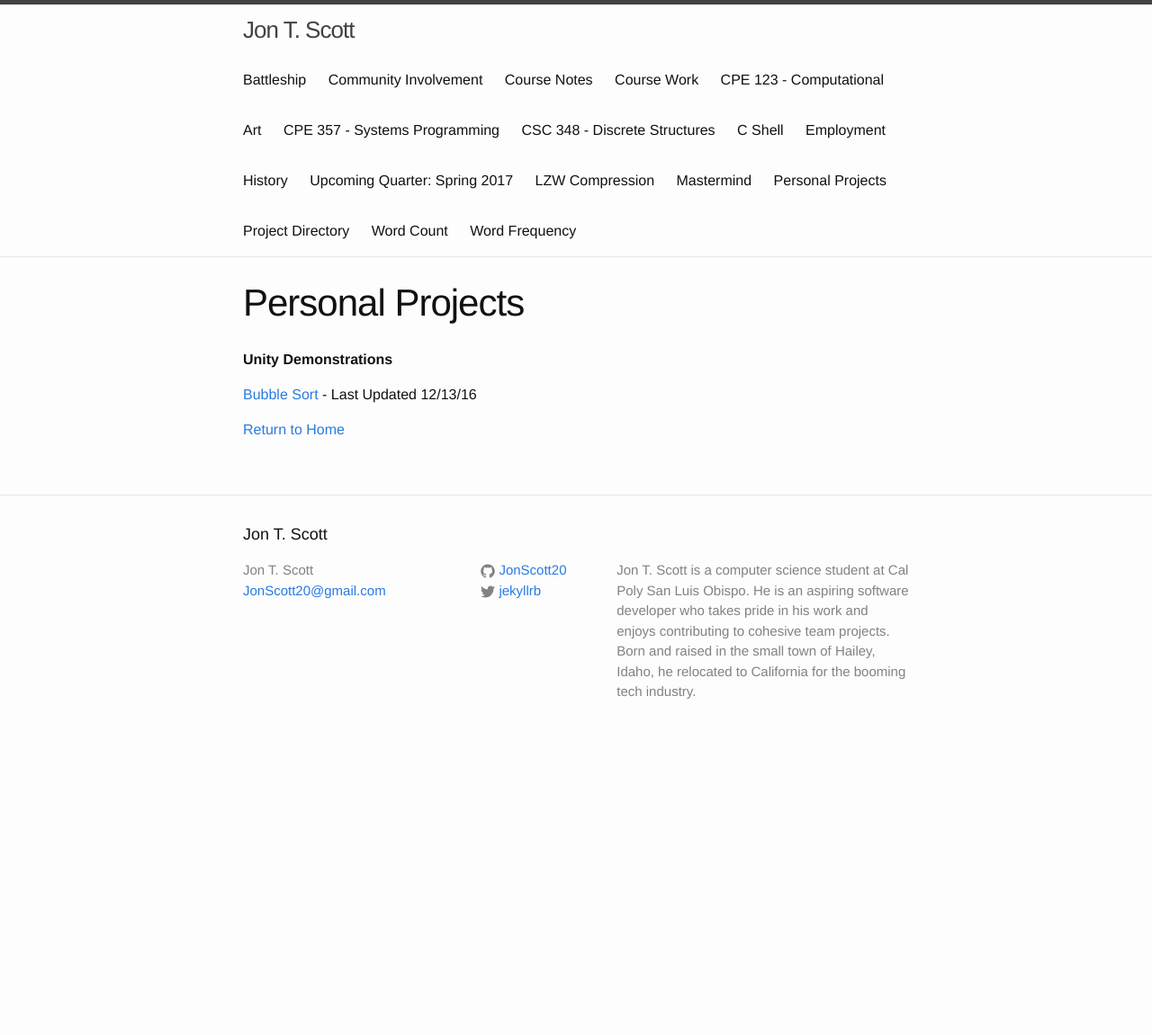
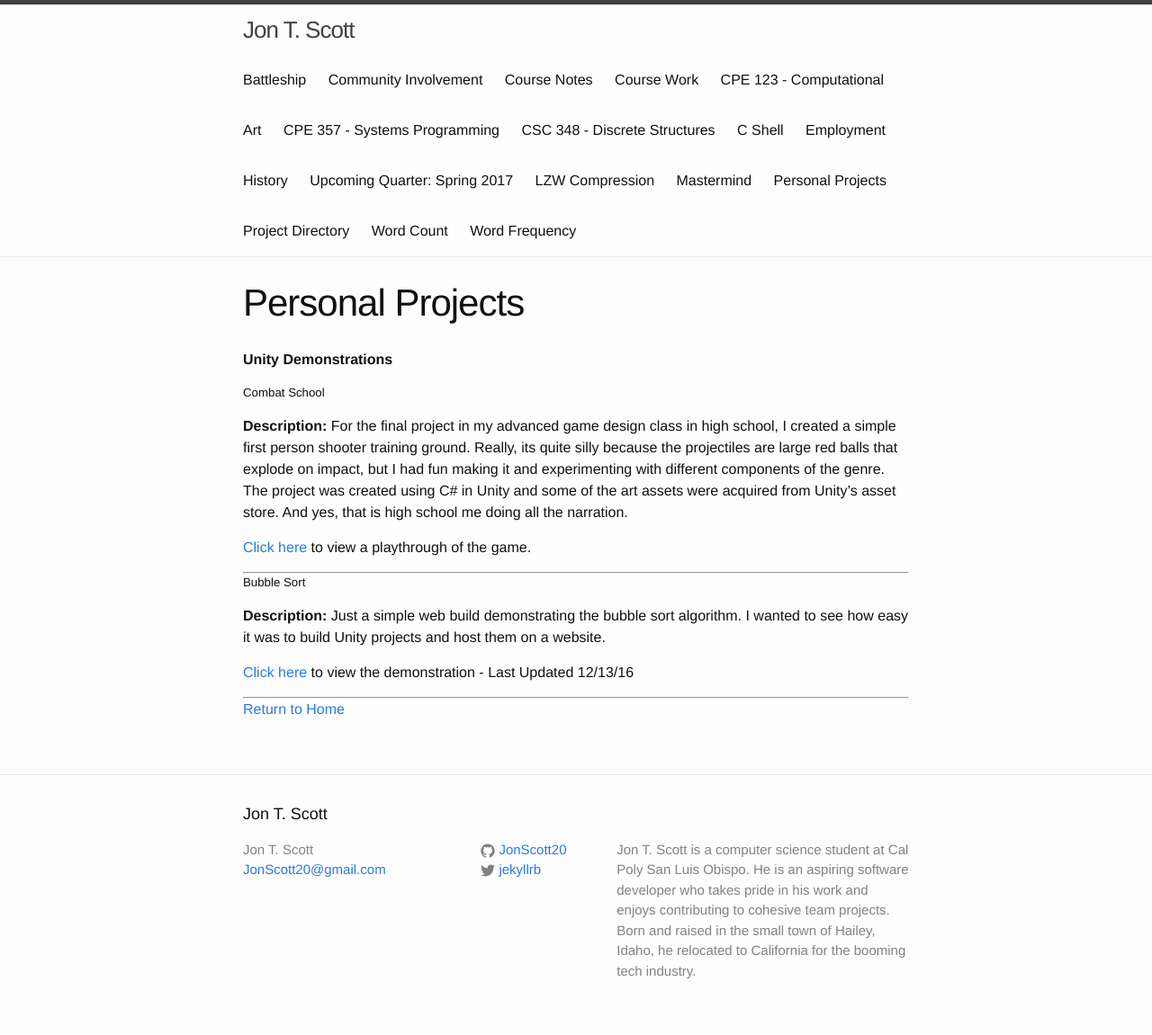
Before and after one commit to JonScott20/JonScott20.github.io, a Jekyll site: the page built from personal_projects.md, in a window 1280 px wide. Shown: the whole page at 90% size. Built offline with Jekyll 4.4.1, drawn with Linux system fonts in a browser that asks for light colours; before the commit the page ends 900 px from its top, so only the background shows below that.

Commit message:
Update personal_projects.md

```diff
--- a/personal_projects.md
+++ b/personal_projects.md
@@ -6,6 +6,20 @@ permalink: /personal_projects/
 
 **Unity Demonstrations**
 
-[Bubble Sort](https://jonscott20.github.io/Bubble_Sort/BubbleSort) - Last Updated 12/13/16
+##### Combat School
+
+**Description:** For the final project in my advanced game design class in high school, I created a simple first person shooter training ground. Really, its quite silly because the projectiles are large red balls that explode on impact, but I had fun making it and experimenting with different components of the genre. The project was created using C# in Unity and some of the art assets were acquired from Unity's asset store. And yes, that is high school me doing all the narration.
+
+[Click here](https://www.youtube.com/watch?v=aIx4804GbLk) to view a playthrough of the game.
+
+-----------
+
+##### Bubble Sort
+
+**Description:** Just a simple web build demonstrating the bubble sort algorithm. I wanted to see how easy it was to build Unity projects and host them on a website.
+
+[Click here](https://jonscott20.github.io/Bubble_Sort/BubbleSort) to view the demonstration - Last Updated 12/13/16
+
+-----------
 
 [Return to Home](https://jonscott20.github.io/)
```
